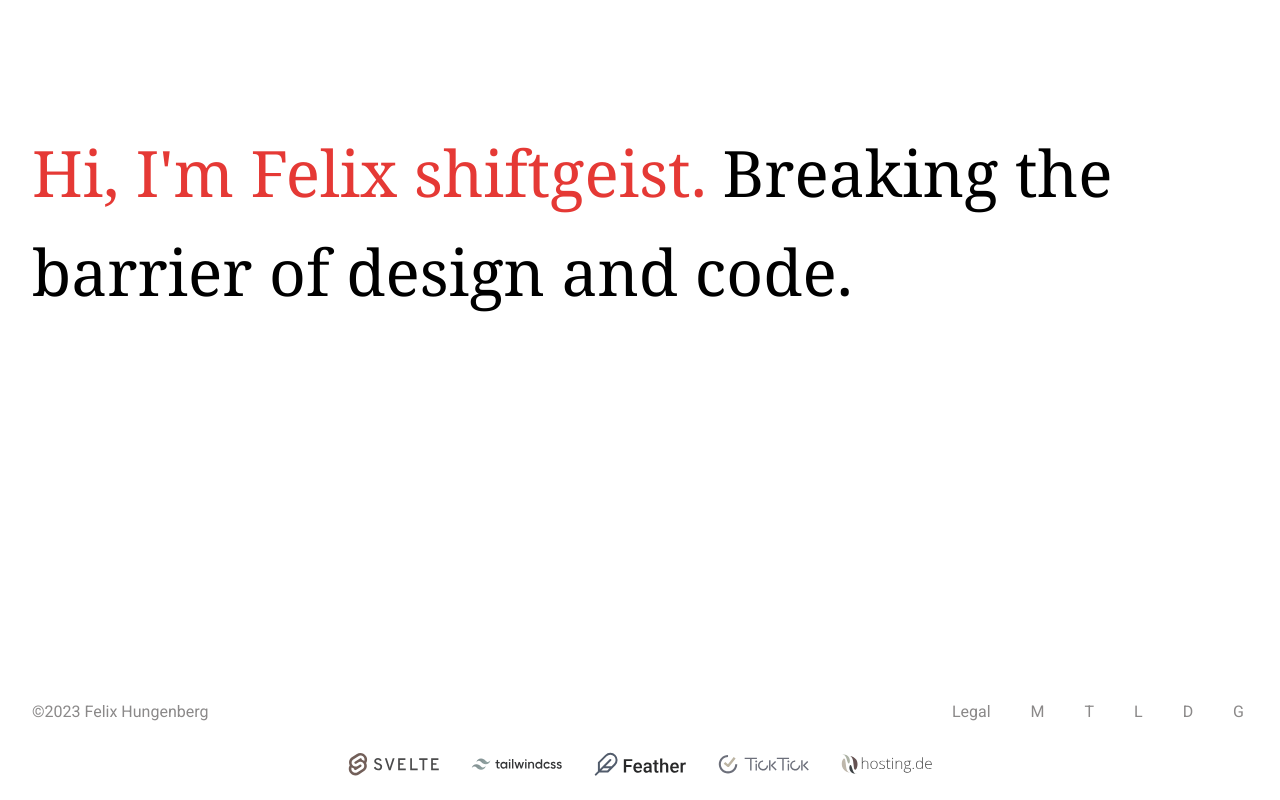
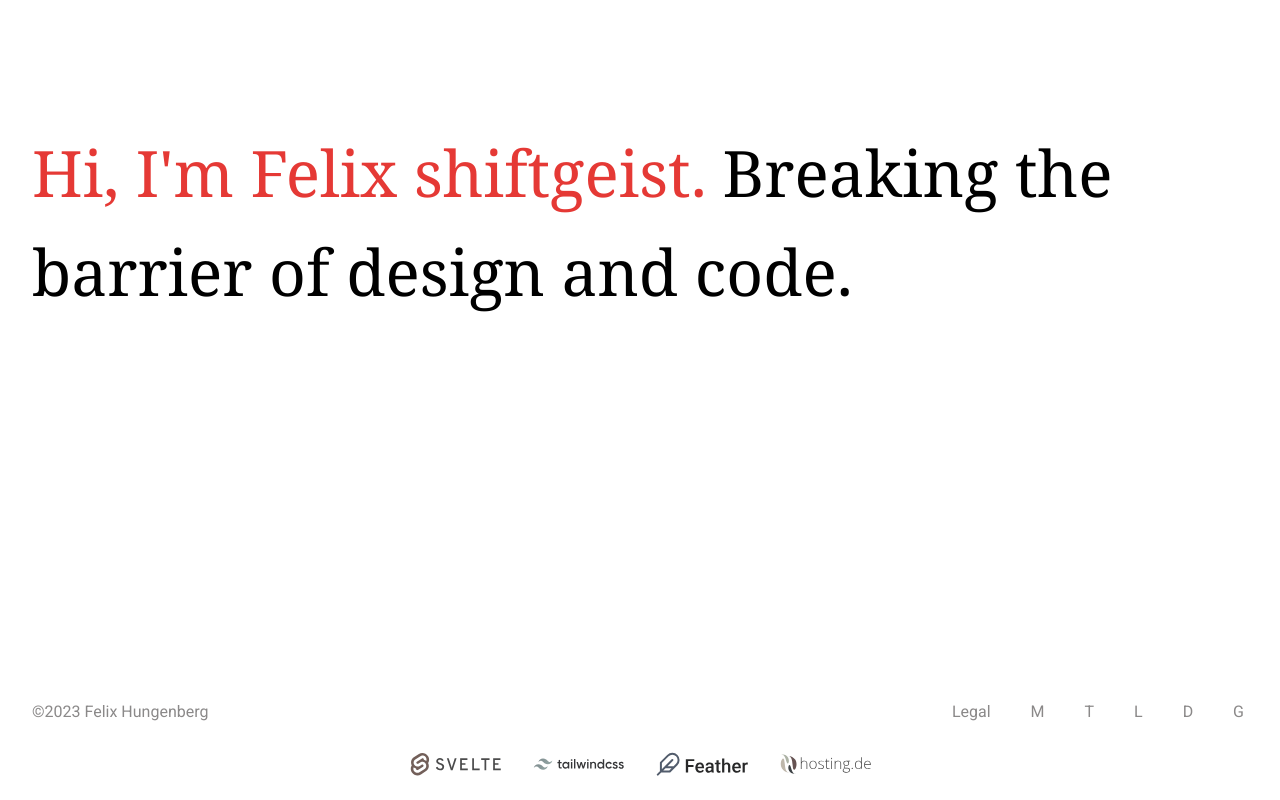
Before and after one commit to shiftgeist/shiftgeist.www, a Svelte app: page / in a window 1280 px wide. Shown: the part 184-984 px from the top of the page. Built offline with nearby package versions, Linux system fonts and the light colour scheme; some icons are missing.

Commit message:
optimise poweredby

```diff
--- a/src/components/PoweredBy.svelte
+++ b/src/components/PoweredBy.svelte
@@ -3,27 +3,22 @@
     {
       name: "svelte",
       url: "http://github.com/sveltejs/svelte",
-      slug: "made with",
+      slug: "super charged by",
     },
     {
       name: "tailwindcss",
       url: "http://github.com/tailwindcss/tailwindcss",
-      slug: "made with",
+      slug: "styled with",
     },
     {
       name: "feather",
       url: "http://github.com/feathericons/feather",
-      slug: "made with",
-    },
-    {
-      name: "ticktick",
-      url: "https://ticktick.com/zFVY6?u=107dac9d5385480a8e238d6a51e1f0c2",
-      slug: "planed with",
+      slug: "icons from",
     },
     {
       name: "hosting.de",
       url: "https://hosting.de/?partnerId=O2tr9S2l2JBYwWpmAFXH",
-      slug: "hosted by",
+      slug: "hosted at",
     },
   ];
 </script>
```
